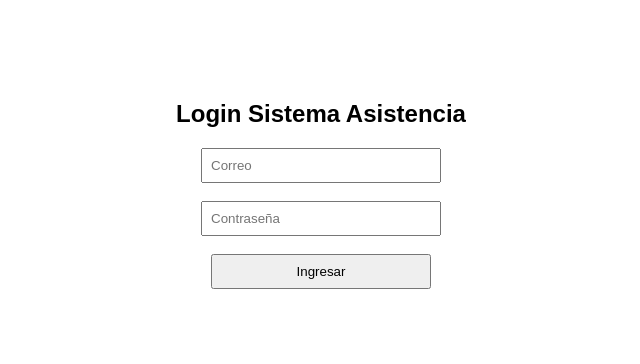
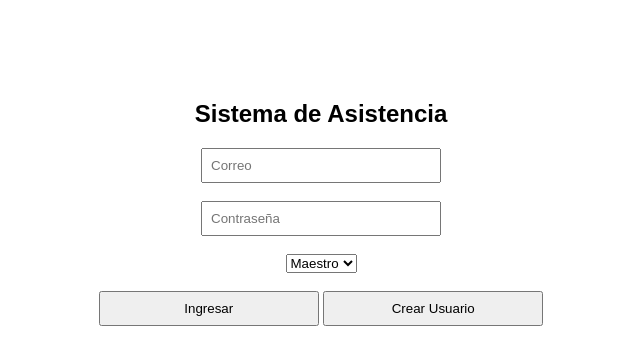
Before and after one commit to jesuscodi/SYSED2026, a plain HTML site: page index.html in a window 1280 px wide. Shown: the whole page, without its empty margins (319-959 px from the left). Drawn offline with Linux system fonts and the light colour scheme.

Commit message:
Update index.html

```diff
--- a/index.html
+++ b/index.html
@@ -1,20 +1,26 @@
 <!DOCTYPE html>
 <html lang="es">
 <head>
-    <meta charset="UTF-8">
-    <title>Login</title>
-    <link rel="stylesheet" href="style.css">
+<meta charset="UTF-8">
+<title>Login</title>
+<link rel="stylesheet" href="style.css">
 </head>
 <body>
 
-<h2>Login Sistema Asistencia</h2>
+<h2>Sistema de Asistencia</h2>
 
 <input type="email" id="email" placeholder="Correo"><br><br>
 <input type="password" id="password" placeholder="Contraseña"><br><br>
 
+<select id="rol">
+  <option value="maestro">Maestro</option>
+  <option value="alumno">Alumno</option>
+</select><br><br>
+
 <button id="btnLogin">Ingresar</button>
+<button id="btnRegistro">Crear Usuario</button>
 
-<p id="mensaje" style="color:red;"></p>
+<p id="mensaje"></p>
 
 <script type="module" src="login.js"></script>
 </body>
```
